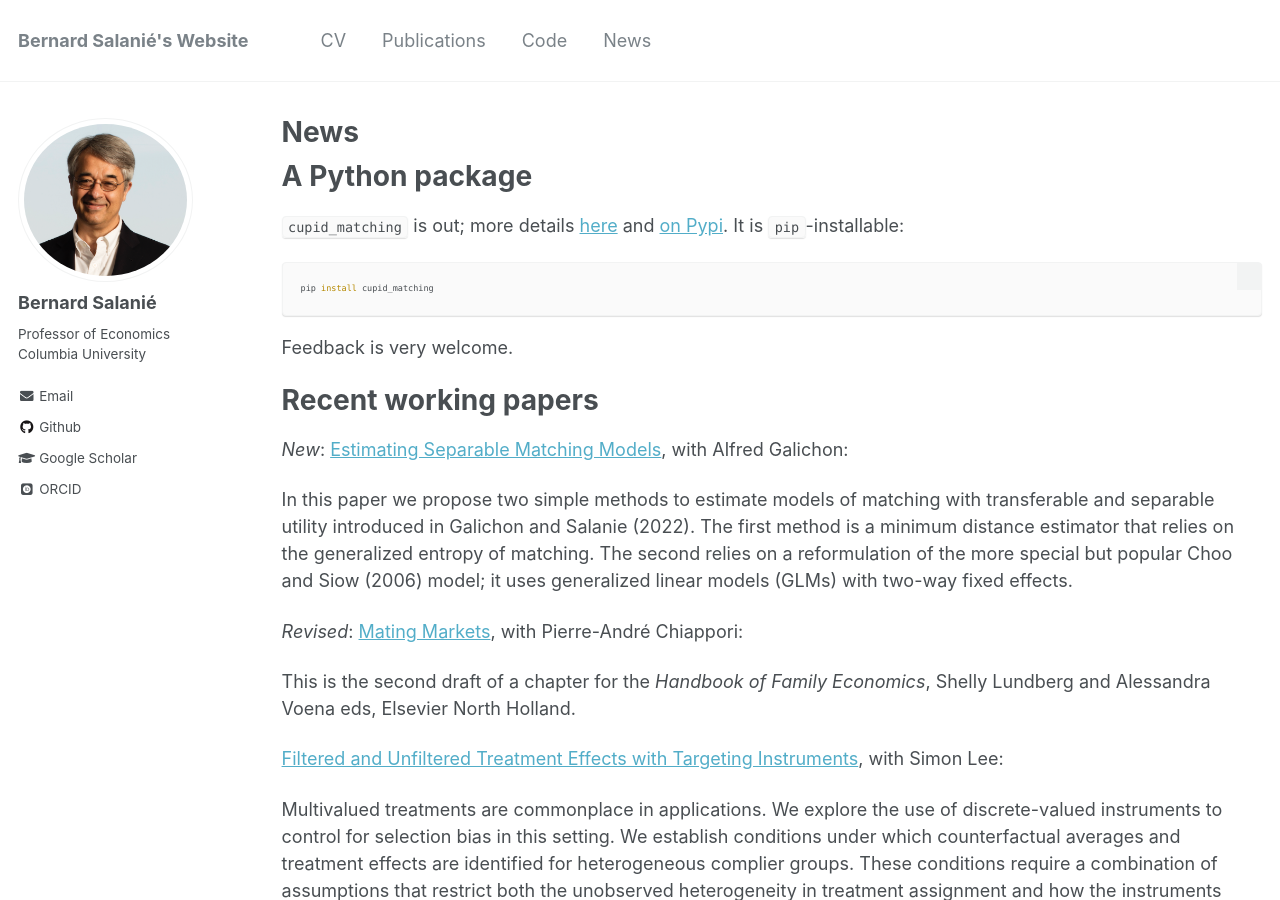
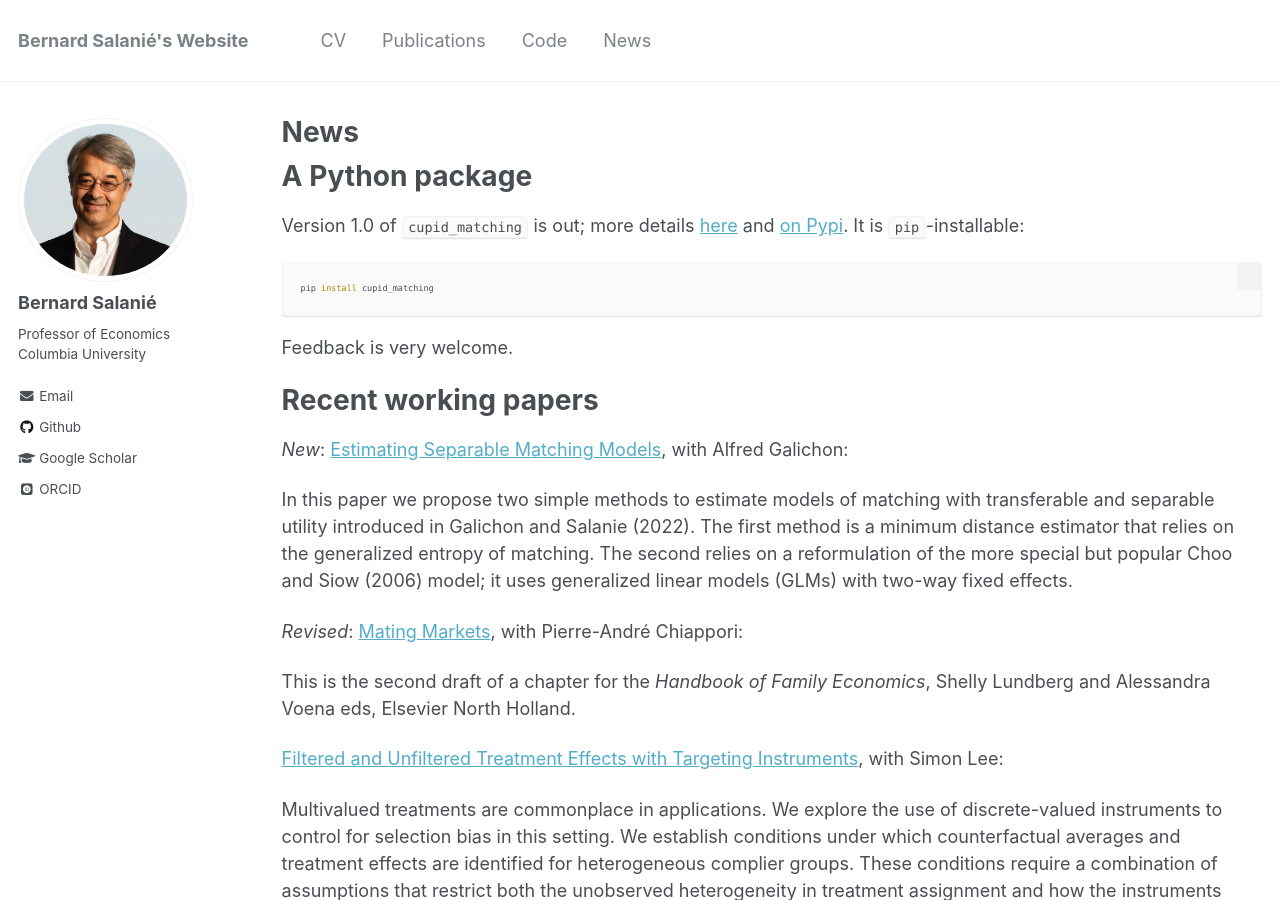
Before and after one commit to bsalanie/bsalanie.github.io, a Jekyll site: the page built from _pages/news.md, in a window 1280 px wide and 900 px high. Built offline with Jekyll 4.4.1, drawn with Linux system fonts in a browser that asks for light colours; some web fonts are replaced; formulas are drawn with MathJax 3.

Commit message:
anniuncing v1.0 of cupid-matching

````diff
--- a/_pages/news.md
+++ b/_pages/news.md
@@ -7,84 +7,65 @@ author_profile: true
 
 {% include base_path %}
 
+# A Python package
 
-A Python package
-================
+Version 1.0 of `cupid_matching` is out; more details [here](code.md) and [on Pypi](https://pypi.org/project/cupid-matching/). It is `pip`-installable:
 
-`cupid_matching` is out; more details [here](code.md) and [on Pypi](https://pypi.org/project/cupid-matching/). It is `pip`-installable:
 ```sh
 pip install cupid_matching
 ```
 
 Feedback is very welcome.
 
-Recent working papers
-=====================
+# Recent working papers
 
-*New*: [Estimating Separable Matching Models](https://econ.columbia.edu/working-paper/estimating-separable-matching-models/), with Alfred Galichon:
+_New_: [Estimating Separable Matching Models](https://econ.columbia.edu/working-paper/estimating-separable-matching-models/), with Alfred Galichon:
 
 In this paper we propose two simple methods to estimate models of matching with transferable and separable utility introduced in Galichon and Salanie (2022). The first method is a minimum distance estimator that relies on the generalized entropy of matching. The second relies on a reformulation of the more special but popular Choo and Siow (2006) model; it uses generalized linear models (GLMs) with two-way fixed effects.
 
-
-*Revised*: [Mating Markets](https://econ.columbia.edu/working-paper/mating-markets-2/),
+_Revised_: [Mating Markets](https://econ.columbia.edu/working-paper/mating-markets-2/),
 with Pierre-André Chiappori:
 
-This is the second draft of a chapter for the *Handbook of Family Economics*, Shelly Lundberg and Alessandra Voena eds, Elsevier North Holland.
-
-
+This is the second draft of a chapter for the _Handbook of Family Economics_, Shelly Lundberg and Alessandra Voena eds, Elsevier North Holland.
 
 [Filtered and Unfiltered Treatment Effects with Targeting Instruments](https://econ.columbia.edu/working-paper/21447/),
-with Simon  Lee:
+with Simon Lee:
 
 Multivalued treatments are commonplace in applications. We explore the use of discrete-valued instruments to control for selection bias in this setting. We establish conditions under which counterfactual averages and treatment effects are identified for heterogeneous complier groups. These conditions require a combination of assumptions that restrict both the unobserved heterogeneity in treatment assignment and how the instruments target the treatments. We introduce the concept of filtered treatment, which takes into account limitations in the analyst’s information. Finally, we illustrate the usefulness of our framework by applying it to data from the Student Achievement and Retention Project and the Head Start Impact Study.
-
-
 
 [Matching with Random Components: Simulations](../files/CNSdraftDec10final.pdf), with Pierre-André Chiappori and Dam Linh Nguyen:
 
 Several recent papers have analyzed matching markets under the dual assumption of perfectly transferable utility and a separable joint surplus. Separability rules out any contribution to the joint surplus of a match of interactions between characteristics of partners that are unobserved by the analyst. Since it may be unrealistic in some settings, we explore the consequences of mistakenly imposing it. We find that the biases that result from this misspecification grow slowly with the magnitude of the contribution of the interaction terms. In particular, the estimated complementarities in the Choo and Siow (2006) model are remarkably robust to the inclusion of interaction terms.
 
-
-
 [Labeling Dependence in Separable Matching Markets](../files/MatchingIIL_9dec2019), with Alfred Galichon:
 
-Independence of irrelevant alternatives (IIA) has been much studied in single-agent decision problems. We explore its extension to models of two-sided choice and perfectly transferable utility. We start with models with a separable logit structure,  à la Choo and Siow (2006). We first show that this model satisfies a weak version of IIA. On the other hand, we conjecture that no separable model satisfies a stronger version of IIA. We then exhibit a two-sided version of the “blue bus/red bus” paradox, which shows that the separable logit model is not robust to irrelevant relabeling.
-
-
+Independence of irrelevant alternatives (IIA) has been much studied in single-agent decision problems. We explore its extension to models of two-sided choice and perfectly transferable utility. We start with models with a separable logit structure, à la Choo and Siow (2006). We first show that this model satisfies a weak version of IIA. On the other hand, we conjecture that no separable model satisfies a stronger version of IIA. We then exhibit a two-sided version of the “blue bus/red bus” paradox, which shows that the separable logit model is not robust to irrelevant relabeling.
 
 [Fast, “Robust”, and Approximately Correct: Estimating Mixed Demand Systems](../files/BLPwith2SLS_8_March_2019.pdf), with Frank Wolak:
 
 Many econometric models used in applied work integrate over unobserved heterogeneity. We show that a class of these models that includes many random coefficients demand systems can be approximated by a "small-$\sigma$" expansion that yields a linear two-stage least squares estimator. We study in detail the models of product market shares and prices popular in empirical IO. Our estimator is only approximately correct, but it performs very well in practice. It is extremely fast and easy to implement, and it is "robust" to changes in the higher moments of the distribution of the random coefficients. At the very least, it provides excellent starting values for more commonly used estimators of these models.
 
+# Forthcoming
 
-
-Forthcoming
-===========
-
-* in the *Review of Economic Studies*: [Cupid’s Invisible Hand: Social Surplus and Identification in Matching Models](https://academic.oup.com/restud/advance-article/doi/10.1093/restud/rdab090/6478301?guestAccessKey=43f4a245-9f5c-48c6-b931-6c8753d31074), with Alfred Galichon.
+- in the _Review of Economic Studies_: [Cupid’s Invisible Hand: Social Surplus and Identification in Matching Models](https://academic.oup.com/restud/advance-article/doi/10.1093/restud/rdab090/6478301?guestAccessKey=43f4a245-9f5c-48c6-b931-6c8753d31074), with Alfred Galichon.
 
 We investigate a model of one-to-one matching with transferable utility and general unobserved heterogeneity. Under a separability assumption that generalizes Choo and Siow (2006), we first show that the equilibrium matching maximizes a social gain function that trades off exploiting complementarities in observable characteristics and matching on unobserved characteristics. We use this result to derive simple closed- form formulæ that identify the joint matching surplus and the equilibrium utilities of all participants, given any known distribution of unobserved heterogeneity. We provide efficient algorithms to compute the stable matching and to estimate parametric versions of the model. Finally, we revisit Choo and Siow’s empirical application to illustrate the potential of our more general approach.
 
 The code for the IPFP procedure used in the paper can be found [here](https://pypi.org/project/cupid-matching/), as well as other code for the estimation of separable matching models.
 
-* in *Online and Matching-Based Market Design*,
-    Federico Echenique, Nicole Immorlica, and Vijay V. Vazirani eds,
-    Cambridge University Press:  [Structural Estimation of Matching Markets with Transferable Utility](../files/GalichonSalanie_Chapter_15July2021.pdf), with Alfred Galichon:
+- in _Online and Matching-Based Market Design_,
+  Federico Echenique, Nicole Immorlica, and Vijay V. Vazirani eds,
+  Cambridge University Press: [Structural Estimation of Matching Markets with Transferable Utility](../files/GalichonSalanie_Chapter_15July2021.pdf), with Alfred Galichon:
 
 We survey recent advances in the estimation of matching models with transferable utility, with special emphasis on methods that exploit the convexity of the problem when the joint surplus is separable.
 
+# Recently published
 
-Recently published
-==================
-
-
-
-[On Human Capital and Team Stability](https://www.journals.uchicago.edu/doi/pdfplus/10.1086/702925), *Journal of Human Capital*, Summer 2019, with Alfred Galichon and Pierre-André Chiappori:
+[On Human Capital and Team Stability](https://www.journals.uchicago.edu/doi/pdfplus/10.1086/702925), _Journal of Human Capital_, Summer 2019, with Alfred Galichon and Pierre-André Chiappori:
 
 In many economic contexts, agents from the same population team up to better exploit their human capital. In such contexts (often called “roommate matching problems”), stable matchings may fail to exist even when utility is transferable. We show that when each individual has a close substitute, a stable matching can be implemented with minimal policy intervention. Our results shed light on the stability of partnerships in the labor market. Moreover, they imply that the tools crafted in empirical studies of the marriage problem can easily be adapted to many roommate problems.
 
-
-[From Aggregate Betting Data to Individual Risk Preferences](https://www.econometricsociety.org/system/files/ecta12418.pdf), *Econometrica*, January 2019, with Pierre-André Chiappori, François Salanié, and Amit Gandhi:
+[From Aggregate Betting Data to Individual Risk Preferences](https://www.econometricsociety.org/system/files/ecta12418.pdf), _Econometrica_, January 2019, with Pierre-André Chiappori, François Salanié, and Amit Gandhi:
 
 We show that even in the absence of data on individual decisions, the distribution of
 individual attitudes towards risk can be identified from the aggregate conditions that
@@ -94,8 +75,6 @@ very general risk preferences, including non-expected utility. Under a standard
 the population of bettors and we derive testable implications. We estimate the model
 on data from U.S. races. Specifications based on expected utility fit the data very poorly. Our results stress the crucial importance of nonlinear probability weighting. They also suggest that several dimensions of heterogeneity may be at work.
 
-
-
-[Identifying Effects of Multivalued Treatments](https://www.econometricsociety.org/system/files/ecta14269.pdf)), *Econometrica*, November 2018, with Simon (Sokbae) Lee:
+[Identifying Effects of Multivalued Treatments](https://www.econometricsociety.org/system/files/ecta14269.pdf)), _Econometrica_, November 2018, with Simon (Sokbae) Lee:
 
 Multivalued treatment models have typically been studied under restrictive assumptions: ordered choice, and more recently, unordered monotonicity. We show how treatment effects can be identified in a more general class of models that allows for multidimensional unobserved heterogeneity. Our results rely on two main assumptions: treatment assignment must be a measurable function of threshold-crossing rules, and enough continuous instruments must be available. We illustrate our approach for several classes of models.
````
Also changed, not shown: _pages/code.md (+4 -10 lines), 1 other file.
